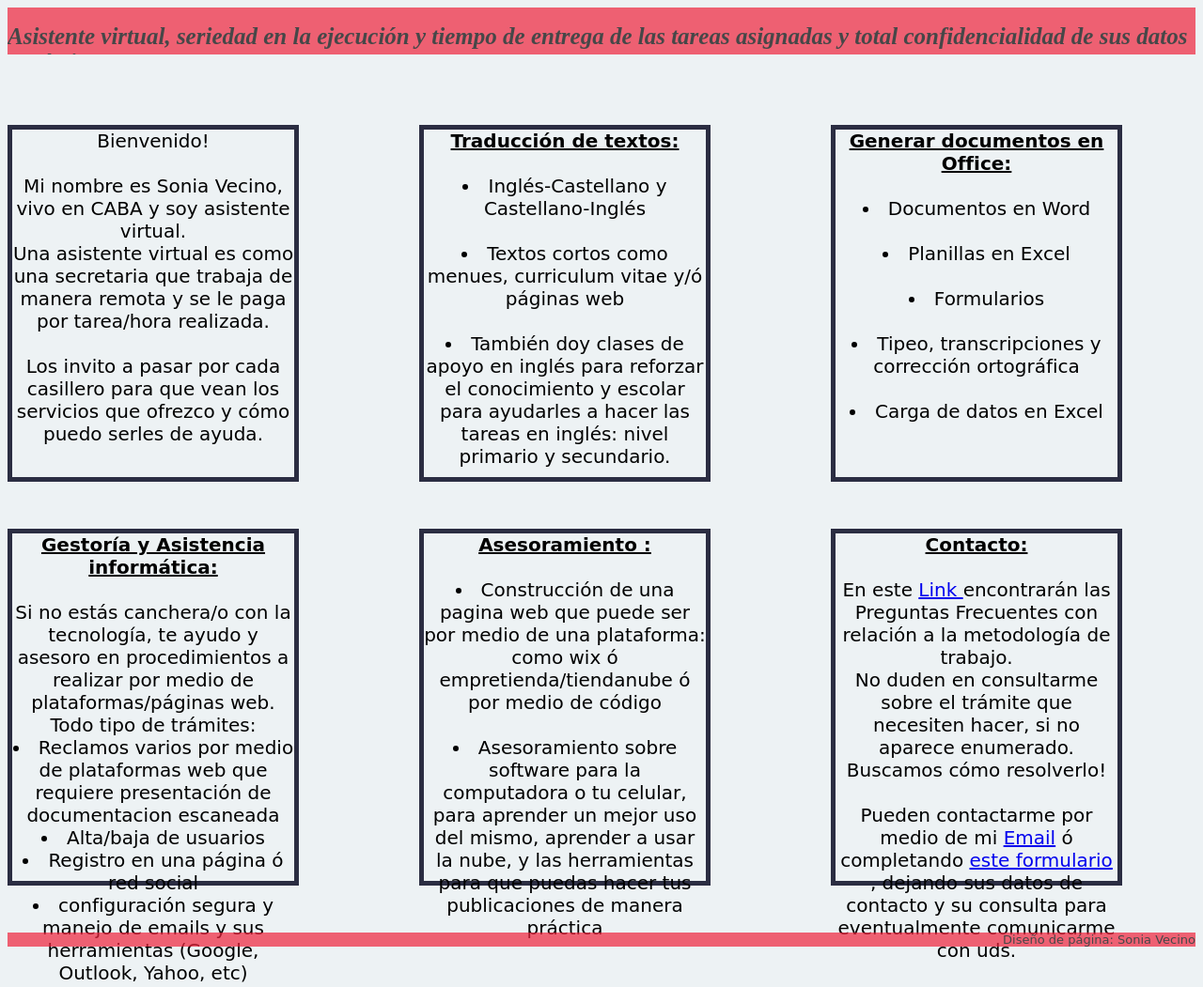
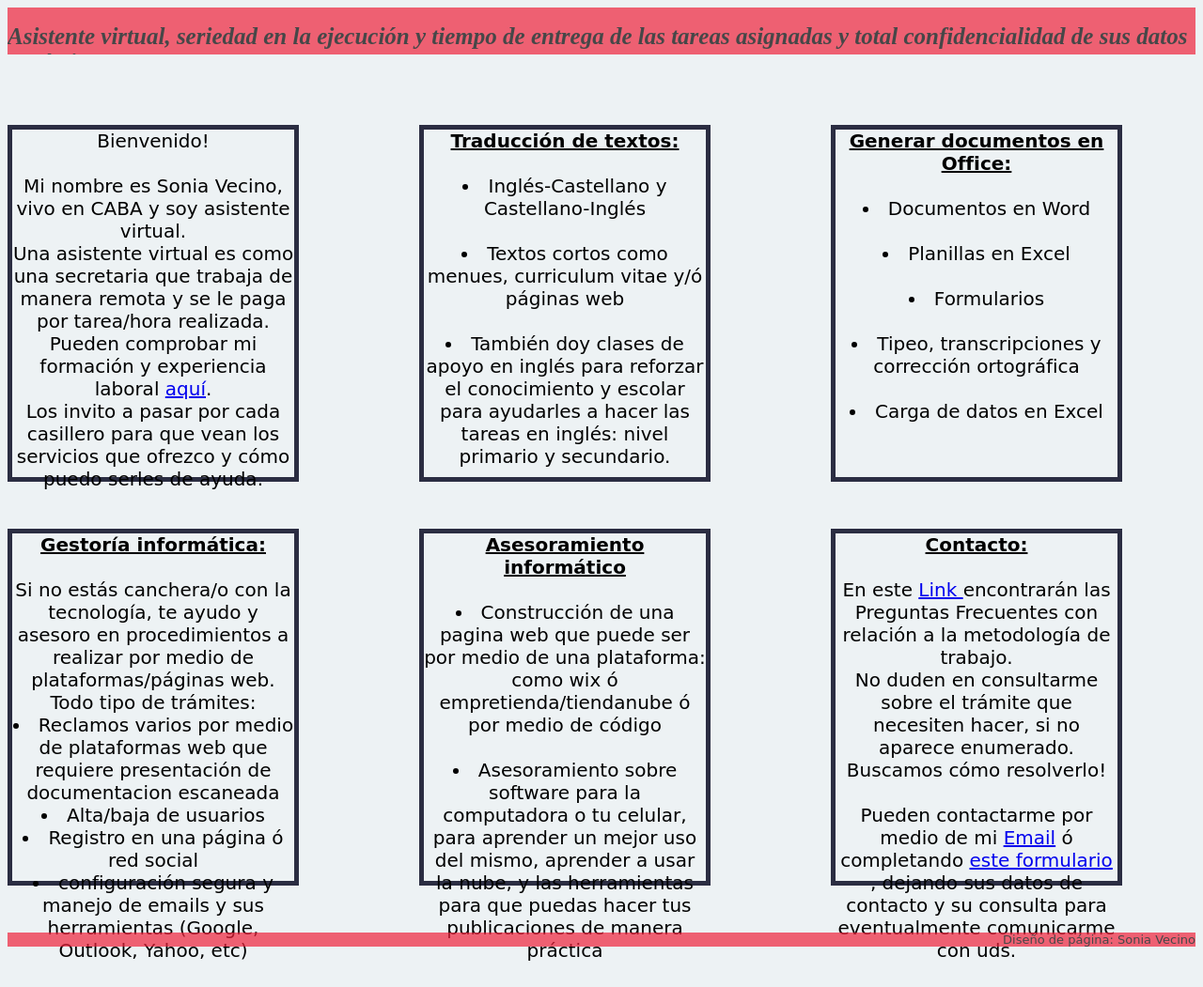
Before and after one commit to sonia-vecino/asistencia-virtual-web-page, a plain HTML site: page index.html in a window 1280 px wide. Shown: the top 1051 px of the page at 94% size. Drawn offline with Linux system fonts and the light colour scheme; a web font is replaced by a local one.

Commit message:
Update index.html
ingrese link de linkedin en presentacion

```diff
--- a/index.html
+++ b/index.html
@@ -16,8 +16,9 @@
     <br>
     Mi nombre es Sonia Vecino, vivo en CABA y soy asistente virtual. <br> Una asistente virtual es como una secretaria que trabaja
     de manera remota y se le paga por tarea/hora realizada.
-<br>
-<br> Los invito a pasar por cada casillero para que vean los servicios que ofrezco y cómo puedo serles de ayuda.
+    <br>
+      Pueden comprobar mi formación y experiencia laboral <a href=https://www.linkedin.com/in/sonia-vecino/>aquí</a>.
+    <br> Los invito a pasar por cada casillero para que vean los servicios que ofrezco y cómo puedo serles de ayuda.
   </div>
   <div class="only"><u>Traducción de textos:</u><br><br>
     <li>Inglés-Castellano y Castellano-Inglés</li>
@@ -33,7 +34,7 @@
     <li>Tipeo, transcripciones y corrección ortográfica</li><br>
     <li>Carga de datos en Excel</li><br>
   </div>
-  <div class="only"><u>Gestoría y Asistencia informática:</u>
+  <div class="only"><u>Gestoría informática:</u>
     <br>
     <br>
     Si no estás canchera/o con la tecnología, te ayudo y asesoro en procedimientos a realizar por medio de plataformas/páginas web. Todo tipo de trámites:<br>
@@ -43,7 +44,7 @@
     <li>configuración segura y manejo de emails y sus herramientas (Google, Outlook, Yahoo, etc)</li>
     <br>
   </div>
-  <div class="only"><u> Asesoramiento :</u><br>
+  <div class="only"><u> Asesoramiento informático</u><br>
     <br>
     <li>Construcción de una pagina web que puede ser por medio de una plataforma: como wix ó empretienda/tiendanube ó por medio de código</li>
     <br>
```
